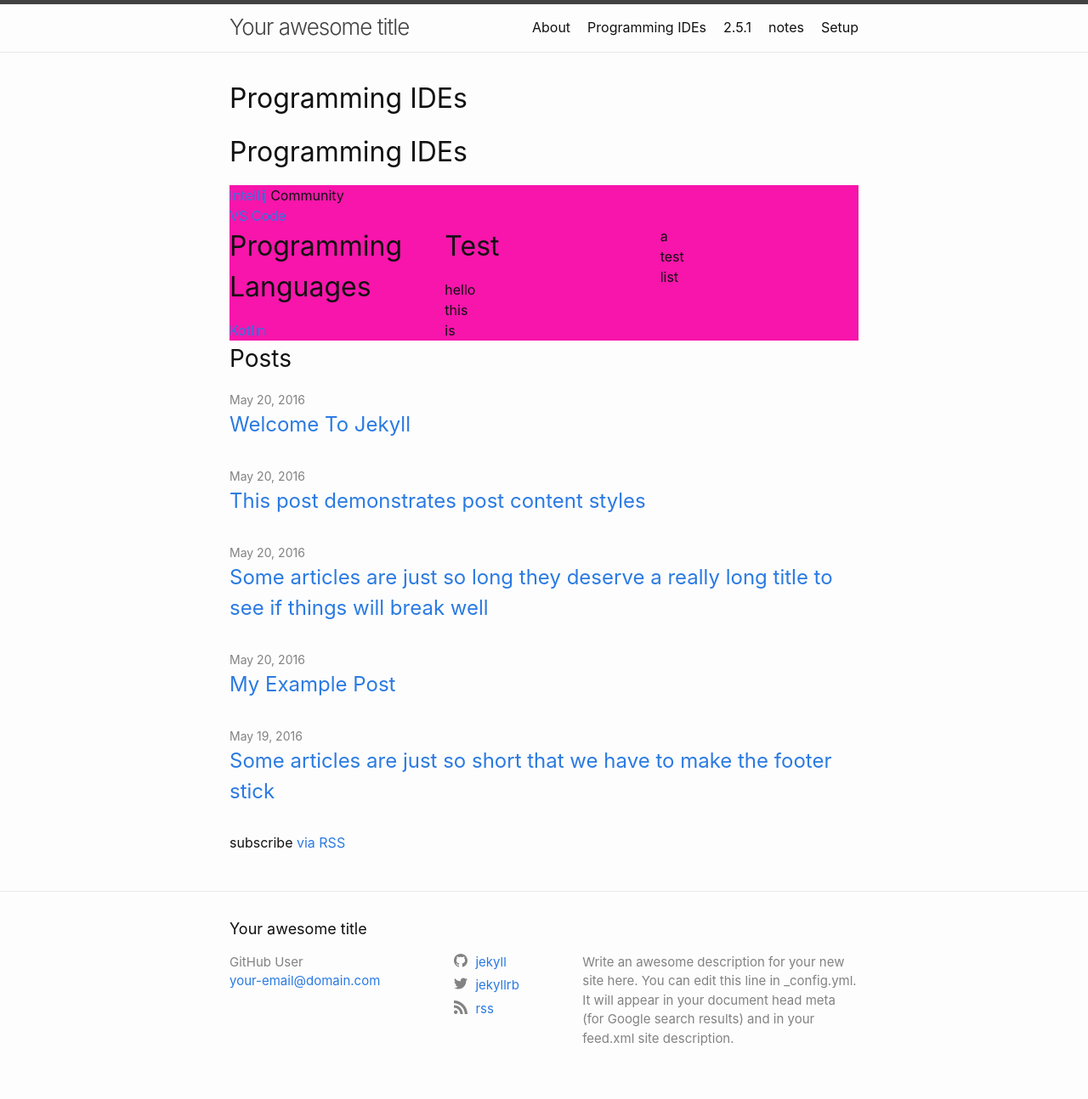
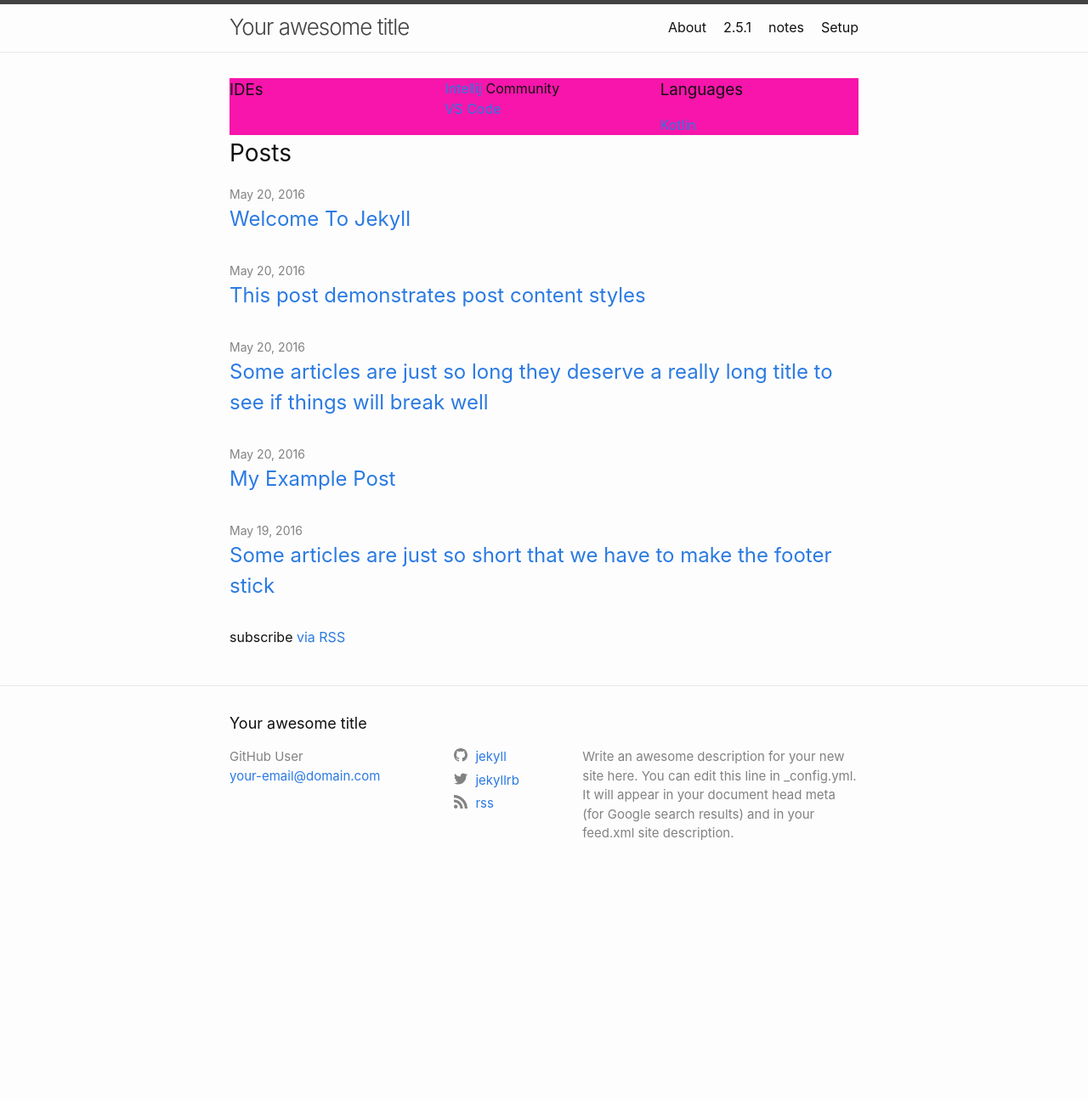
Before and after one commit to viking-cat/notes, a Jekyll site: the page built from index.md, in a window 1280 px wide. Shown: the whole page at 85% size. Built offline with Jekyll 4.4.1, drawn with Linux system fonts in a browser that asks for light colours; our own code applies the rules of GitHub Pages for plain Markdown files; after the commit the page ends 1053 px from its top, so only the background shows below that.

Commit message:
Revise IDEs and Programming Languages sections
Updated sections for IDEs and Programming Languages.

```diff
--- a/index.md
+++ b/index.md
@@ -8,29 +8,15 @@
 layout: home
 ---
 
-# Programming IDEs
 {% capture myblock %}
+### IDEs
 [Intellij](https://www.jetbrains.com/idea/) Community<br/>
 [VS Code](https://code.visualstudio.com/)<br/>
+
+### Languages
+[Kotlin](pages/kotlin.md)<br/>
 {% endcapture %}
 
 <div style="column-count:3;column-gap:20px;background-color:#f715ab;">
     {{ myblock | markdownify }}
 </div>
-
-
-{% capture myblock %}
-# Programming Languages
-[Kotlin](pages/kotlin.md)<br/>
-# Test
-hello<br/>
-this<br/>
-is<br/>
-a<br/>
-test<br/>
-list<br/>
-{% endcapture %}
-
-<div style="column-count:3;column-gap:20px;background-color:#f715ab;">
-    {{ myblock | markdownify }}
-</div>
```
